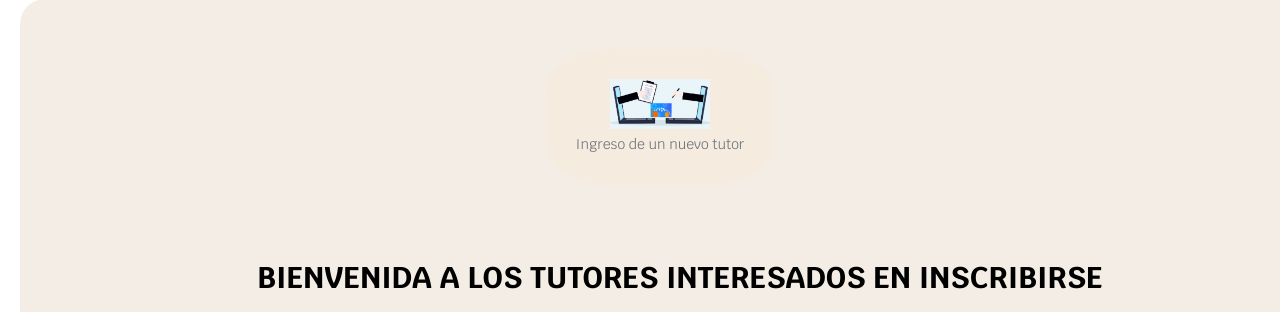
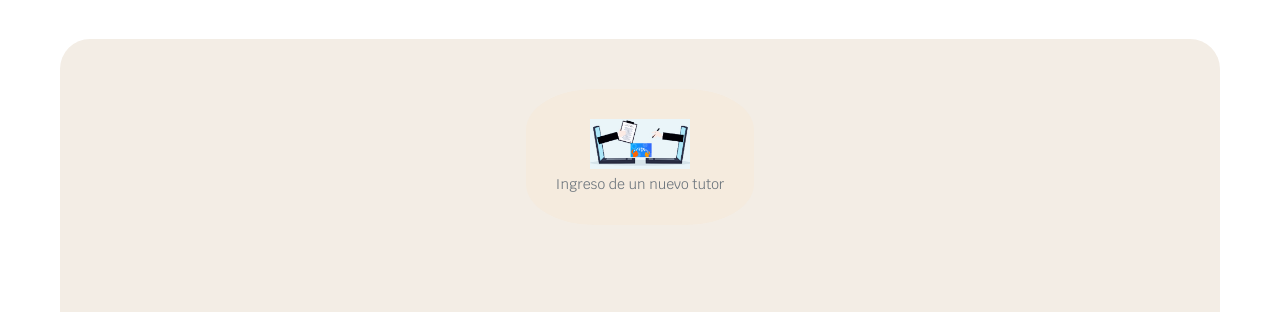
Before and after one commit to JAGamarra/frontend_proyect_misiontutor, a React app: page /tutor in a window 1280 px wide. Shown: the part 467-779 px from the top of the page. Built offline with nearby package versions, Linux system fonts and the light colour scheme; some packages are replaced by stand-ins of ours.

Commit message:
modificación esquinas border-radius Tutor

```diff
--- a/src/styles/tutor.css
+++ b/src/styles/tutor.css
@@ -18,14 +18,13 @@
     margin: "15px";
   }
 .tutor{
-  border-radius: 25px;
-  margin: 20px;
+  border-radius: 30px;
+  margin: 60px;
   padding: 20px;
   align-items: center;
   align-self: start;
   align-content: center;
   color: black;
-  width: 100%;
   background-color: rgb(243, 237, 229);
 }
 .preguntas{
@@ -80,6 +79,7 @@
   cursor: pointer;
   font-weight: bold;
   height: 50px;
+
 }
 .login-button{
   margin-top: 14px;
@@ -92,6 +92,7 @@
   margin:80px;
   padding: 50px;
   background-color: rgb(243, 237, 229);
+  border-radius: 30px;
 }
 .perfiltutor{
   align-items:initial;
@@ -99,6 +100,7 @@
   align-self: flex-start;
   align-tracks:initial;
   text-align: left;
+  border-radius: 30px;
 }
 .tutor-image{
     width: 250px;
@@ -140,6 +142,7 @@
   width: 120px;
 }
 .accionesTutor{
+  border-radius: 30px;
   margin: 50px;
   padding: 100px;
   background-color: rgb(243, 237, 229);
```
